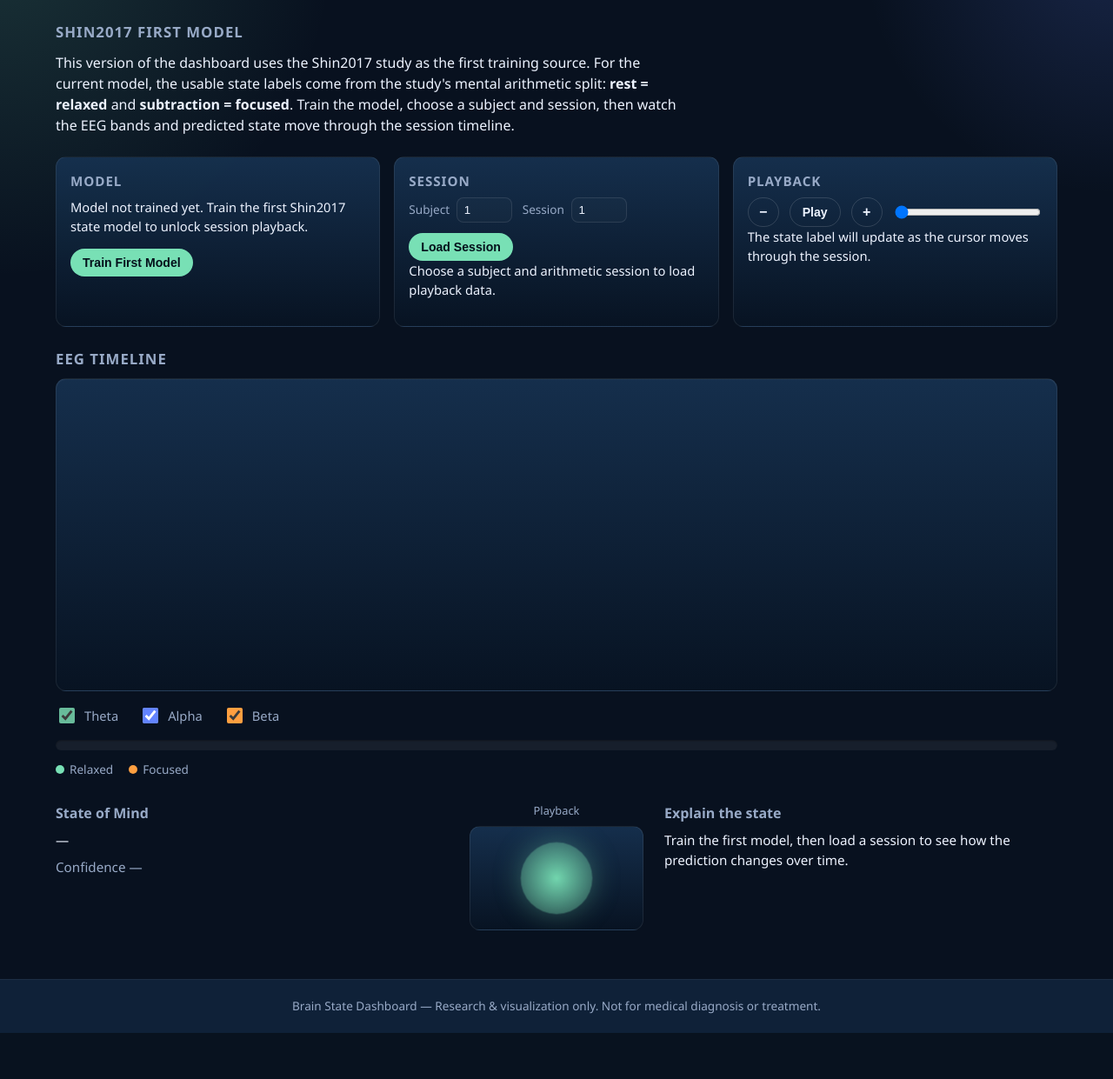
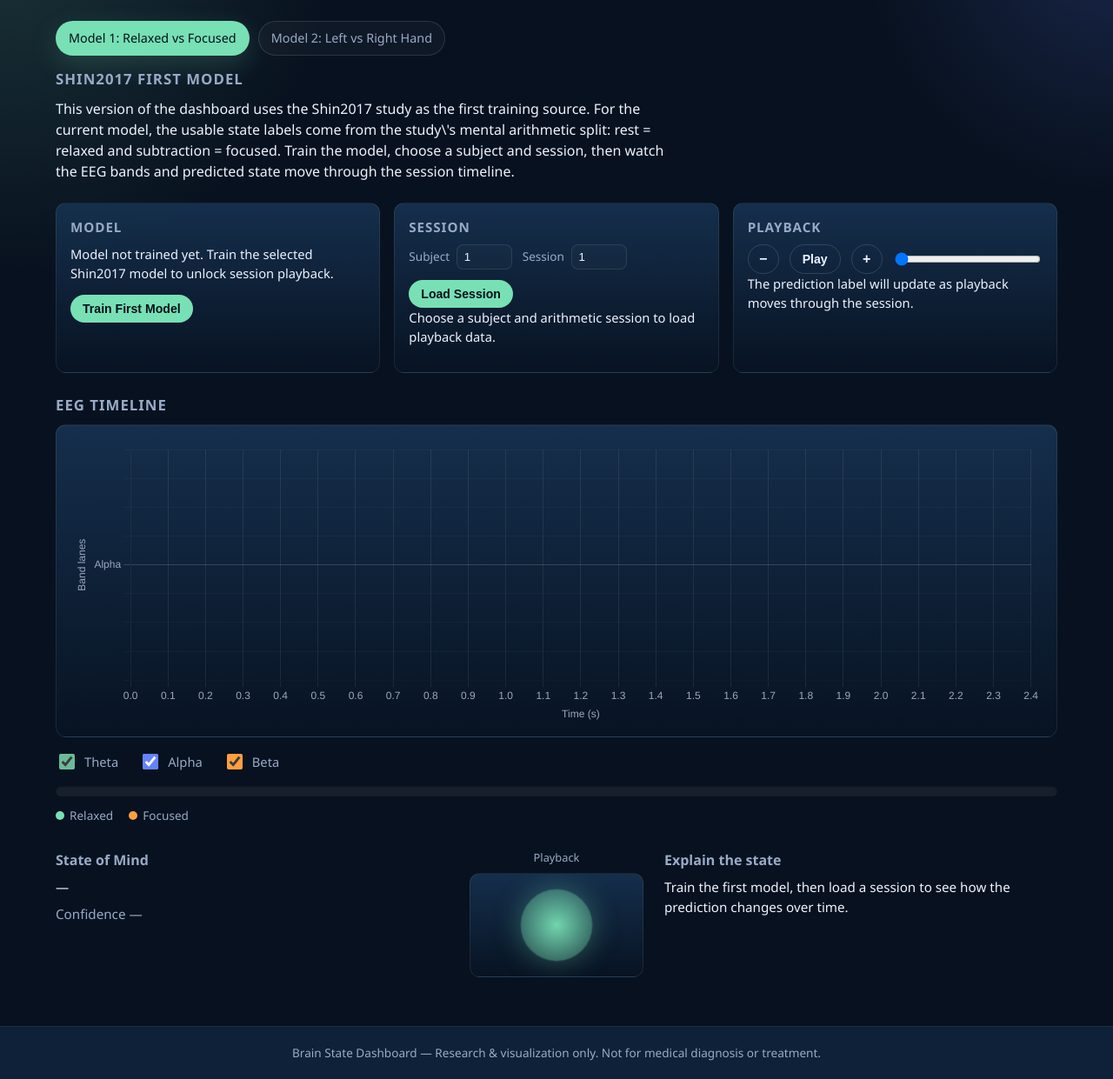
Before and after one commit to AbishekSubedi/Brain-State-DashBoard, a FastAPI app: page / in a window 1280 px wide. Shown: the part 65-1306 px from the top of the page at 87% size. Before the commit the page ends 1253 px from the top, so only its background shows below. Run offline with FastAPI, Linux system fonts and the light colour scheme.

Commit message:
Changed the frontend to show 2nd model as well

```diff
--- a/static/dashboard.js
+++ b/static/dashboard.js
@@ -4,9 +4,60 @@
     var timelineIndex = 0;
     var playbackTimer = null;
     var GRAPH_WINDOW_SECONDS = 2.4;
+    var activeMode = 'state';
+    var MODEL_CONFIG = {
+        state: {
+            mode: 'state',
+            headline: 'Shin2017 First Model',
+            intro: "This version of the dashboard uses the Shin2017 study as the first training source. For the current model, the usable state labels come from the study\\'s mental arithmetic split: rest = relaxed and subtraction = focused. Train the model, choose a subject and session, then watch the EEG bands and predicted state move through the session timeline.",
+            statusUrl: '/api/model/status',
+            trainUrl: '/api/model/train?model=svm',
+            playbackUrl: '/api/session/playback',
+            trainButtonLabel: 'Train First Model',
+            loadHint: 'Choose a subject and arithmetic session to load playback data.',
+            emptyExplanation: 'Train the first model, then load a session to see how the prediction changes over time.',
+            legend: [
+                { label: 'Relaxed', swatchClass: 'swatch-relaxed' },
+                { label: 'Focused', swatchClass: 'swatch-focused' }
+            ],
+            summaryNoun: 'state',
+            pulseClasses: { primary: 'relaxed', secondary: 'focused' },
+            explainLabel: function (label) {
+                return label === 'Focused'
+                    ? 'The model sees a window that looks closer to the Shin2017 subtraction trials than the rest trials.'
+                    : 'The model sees a window that looks closer to the Shin2017 rest trials than the subtraction trials.';
+            }
+        },
+        imagery: {
+            mode: 'imagery',
+            headline: 'Shin2017 Second Model',
+            intro: 'The second model uses Shin2017A motor-imagery trials to classify left-hand versus right-hand intent. Train the imagery model, choose a subject and session, then step through the EEG playback to see the predicted movement side change over time.',
+            statusUrl: '/api/model/imagery/status',
+            trainUrl: '/api/model/imagery/train?model=csp_lda',
+            playbackUrl: '/api/session/imagery/playback',
+            trainButtonLabel: 'Train Second Model',
+            loadHint: 'Choose a subject and imagery session to load left-vs-right playback data.',
+            emptyExplanation: 'Train the second model, then load a session to inspect left-vs-right imagery predictions.',
+            legend: [
+                { label: 'Left Hand', swatchClass: 'swatch-left' },
+                { label: 'Right Hand', swatchClass: 'swatch-right' }
+            ],
+            summaryNoun: 'movement',
+            pulseClasses: { primary: 'left', secondary: 'right' },
+            explainLabel: function (label) {
+                return label === 'Right Hand'
+                    ? 'The model sees motor-imagery activity that is closer to the right-hand class in the Shin2017A training data.'
+                    : 'The model sees motor-imagery activity that is closer to the left-hand class in the Shin2017A training data.';
+            }
+        }
+    };
 
     function byId(id) {
         return document.getElementById(id);
+    }
+
+    function getModeConfig() {
+        return MODEL_CONFIG[activeMode];
     }
 
     function setButtonLoading(button, loadingText, isLoading) {
@@ -158,7 +209,14 @@
 
     function renderChart() {
         ensureChart();
-        if (!chart || !playback) return;
+        if (!chart) return;
+        if (!playback) {
+            chart.data.datasets = [];
+            chart.options.scales.x.min = 0;
+            chart.options.scales.x.max = GRAPH_WINDOW_SECONDS;
+            chart.update('none');
+            return;
+        }
         chart.data.datasets = buildDatasets();
         updateChartViewport();
         chart.update('none');
@@ -184,12 +242,13 @@
 
     function renderTimelineBar() {
         var container = byId('stateTimeline');
-        if (!container || !playback) return;
+        if (!container) return;
         container.innerHTML = '';
+        if (!playback) return;
         var lastTime = playback.time[playback.time.length - 1] || 1;
         playback.segments.forEach(function (segment) {
             var node = document.createElement('div');
-            node.className = 'timeline-segment timeline-' + segment.label.toLowerCase();
+            node.className = 'timeline-segment timeline-' + segment.label.toLowerCase().replace(/\s+/g, '-');
             node.style.width = String(((segment.end - segment.start) / lastTime) * 100) + '%';
             node.title = segment.label + ' (' + Math.round(segment.confidence * 100) + '%)';
             container.appendChild(node);
@@ -199,8 +258,9 @@
     function setPulseState(label) {
         var pulse = byId('brainPulse');
         if (!pulse) return;
-        pulse.classList.toggle('focused', label === 'Focused');
-        pulse.classList.toggle('relaxed', label !== 'Focused');
+        var pulseClasses = getModeConfig().pulseClasses;
+        pulse.classList.remove('focused', 'relaxed', 'left', 'right');
+        pulse.classList.add(label === getModeConfig().legend[1].label ? pulseClasses.secondary : pulseClasses.primary);
     }
 
     function renderCurrentState() {
@@ -214,8 +274,8 @@
         if (!playback || !playback.timeline.length) {
             summaryEl.textContent = '—';
             confidenceEl.textContent = 'Confidence —';
-            explanationEl.textContent = 'Train the first model, then load a session to see how the prediction changes over time.';
-            playbackMetaEl.textContent = 'The state label will update as the cursor moves through the session.';
+            explanationEl.textContent = getModeConfig().emptyExplanation;
+            playbackMetaEl.textContent = 'The prediction label will update as playback moves through the session.';
             if (disclaimerEl) disclaimerEl.style.display = 'none';
             return;
         }
@@ -224,10 +284,7 @@
         var displayTime = Math.max(0, current.start);
         summaryEl.textContent = current.label;
         confidenceEl.textContent = 'Confidence ' + Math.round(current.confidence * 100) + '%';
-        explanationEl.textContent =
-            current.label === 'Focused'
-                ? 'The model sees a window that looks closer to the Shin2017 subtraction trials than the rest trials.'
-                : 'The model sees a window that looks closer to the Shin2017 rest trials than the subtraction trials.';
+        explanationEl.textContent = getModeConfig().explainLabel(current.label);
         playbackMetaEl.textContent =
             'Window ' + (timelineIndex + 1) + ' of ' + playback.timeline.length +
             ' at ' + displayTime.toFixed(1) + 's in ' + playback.session_name + '.';
@@ -293,7 +350,7 @@
         if (sessionMeta) {
             sessionMeta.textContent =
                 'Loaded subject ' + playback.subject + ', session ' + playback.session +
-                ' (' + playback.session_name + '). Dominant state: ' + playback.summary.dominant_state + '.';
+                ' (' + playback.session_name + '). Dominant ' + getModeConfig().summaryNoun + ': ' + playback.summary.dominant_label + '.';
         }
         renderTimelineBar();
         renderChart();
@@ -320,11 +377,12 @@
     }
 
     function refreshModelStatus() {
-        return fetchJson('/api/model/status').then(function (payload) {
+        var config = getModeConfig();
+        return fetchJson(config.statusUrl).then(function (payload) {
             var statusEl = byId('modelStatusText');
             if (!statusEl) return;
             if (!payload.trained) {
-                statusEl.textContent = 'Model not trained yet. Train the first Shin2017 state model to unlock session playback.';
+                statusEl.textContent = 'Model not trained yet. Train the selected Shin2017 model to unlock session playback.';
                 return;
             }
             statusEl.textContent =
@@ -336,10 +394,10 @@
         });
     }
 
-    window.trainFirstModel = function trainFirstModel() {
+    window.trainActiveModel = function trainActiveModel() {
         var button = byId('trainModelBtn');
         setButtonLoading(button, 'Training…', true);
-        fetchJson('/api/model/train?model=svm', { method: 'POST' })
+        fetchJson(getModeConfig().trainUrl, { method: 'POST' })
             .then(function (payload) {
                 var statusEl = byId('modelStatusText');
                 if (statusEl) {
@@ -361,7 +419,7 @@
         var subject = parseInt(byId('eegSubject').value, 10) || 1;
         var session = parseInt(byId('eegSession').value, 10) || 1;
         setButtonLoading(button, 'Loading…', true);
-        fetchJson('/api/session/playback?subject=' + subject + '&session=' + session)
+        fetchJson(getModeConfig().playbackUrl + '?subject=' + subject + '&session=' + session)
             .then(applyPlayback)
             .catch(function (error) {
                 handleApiError('Session load failed', error);
@@ -371,9 +429,51 @@
             });
     };
 
+    function updateModeUI() {
+        var config = getModeConfig();
+        var headline = byId('modelHeadline');
+        var intro = byId('modelIntro');
+        var trainButton = byId('trainModelBtn');
+        var sessionMeta = byId('sessionMeta');
+        var legendLabelA = byId('legendLabelA');
+        var legendLabelB = byId('legendLabelB');
+        var legendSwatchA = byId('legendSwatchA');
+        var legendSwatchB = byId('legendSwatchB');
+
+        document.querySelectorAll('.model-chip').forEach(function (chip) {
+            chip.classList.toggle('active', chip.dataset.modelMode === activeMode);
+        });
+
+        if (headline) headline.textContent = config.headline;
+        if (intro) intro.textContent = config.intro;
+        if (trainButton) {
+            trainButton.textContent = config.trainButtonLabel;
+            trainButton.dataset.defaultText = config.trainButtonLabel;
+        }
+        if (sessionMeta) sessionMeta.textContent = config.loadHint;
+        if (legendLabelA) legendLabelA.textContent = config.legend[0].label;
+        if (legendLabelB) legendLabelB.textContent = config.legend[1].label;
+        if (legendSwatchA) legendSwatchA.className = 'swatch ' + config.legend[0].swatchClass;
+        if (legendSwatchB) legendSwatchB.className = 'swatch ' + config.legend[1].swatchClass;
+
+        playback = null;
+        stopPlayback();
+        renderCurrentState();
+        renderTimelineBar();
+        renderChart();
+        refreshModelStatus();
+    }
+
     function bindControls() {
         document.querySelectorAll('.eeg-bands input[name="band"]').forEach(function (checkbox) {
             checkbox.addEventListener('change', renderChart);
+        });
+        document.querySelectorAll('.model-chip').forEach(function (chip) {
+            chip.addEventListener('click', function () {
+                if (chip.dataset.modelMode === activeMode) return;
+                activeMode = chip.dataset.modelMode;
+                updateModeUI();
+            });
         });
         var slider = byId('timelineSlider');
         if (slider) {
@@ -386,7 +486,7 @@
 
     function init() {
         bindControls();
-        refreshModelStatus();
+        updateModeUI();
     }
 
     if (document.readyState === 'loading') {
--- a/static/style.css
+++ b/static/style.css
@@ -14,6 +14,8 @@
     --beta: #ff9f40;
     --focused: #ff9f40;
     --relaxed: #78e0b5;
+    --left: #79c8ff;
+    --right: #ff7b8b;
     --radius: 12px;
     --font-sans: "DM Sans", "Segoe UI", system-ui, sans-serif;
 }
@@ -82,6 +84,37 @@ body {
 
 .info-section {
     margin-bottom: 24px;
+}
+
+.model-switcher {
+    display: flex;
+    gap: 10px;
+    margin-bottom: 14px;
+    flex-wrap: wrap;
+}
+
+.model-chip {
+    border: 1px solid rgba(255, 255, 255, 0.12);
+    background: rgba(255, 255, 255, 0.03);
+    color: var(--muted);
+    border-radius: 999px;
+    padding: 8px 14px;
+    font: inherit;
+    font-size: 0.9rem;
+    cursor: pointer;
+    transition: 140ms ease;
+}
+
+.model-chip:hover {
+    color: var(--text);
+    border-color: rgba(120, 224, 181, 0.34);
+}
+
+.model-chip.active {
+    color: #04101b;
+    background: var(--accent);
+    border-color: transparent;
+    box-shadow: 0 10px 30px rgba(120, 224, 181, 0.18);
 }
 
 .info-section h2,
@@ -269,6 +302,14 @@ body {
     background: linear-gradient(90deg, rgba(255, 159, 64, 0.88), rgba(255, 193, 115, 0.88));
 }
 
+.timeline-left-hand {
+    background: linear-gradient(90deg, rgba(121, 200, 255, 0.88), rgba(111, 170, 255, 0.88));
+}
+
+.timeline-right-hand {
+    background: linear-gradient(90deg, rgba(255, 123, 139, 0.88), rgba(255, 166, 109, 0.88));
+}
+
 .timeline-key {
     display: flex;
     gap: 18px;
@@ -287,6 +328,8 @@ body {
 
 .swatch-relaxed { background: var(--relaxed); }
 .swatch-focused { background: var(--focused); }
+.swatch-left { background: var(--left); }
+.swatch-right { background: var(--right); }
 
 .state-section {
     display: grid;
@@ -362,6 +405,16 @@ body {
     box-shadow: 0 0 32px rgba(255, 159, 64, 0.32);
 }
 
+.brain-pulse.left {
+    background: radial-gradient(circle, rgba(121, 200, 255, 0.95), rgba(121, 200, 255, 0.18));
+    box-shadow: 0 0 32px rgba(121, 200, 255, 0.3);
+}
+
+.brain-pulse.right {
+    background: radial-gradient(circle, rgba(255, 123, 139, 0.95), rgba(255, 123, 139, 0.18));
+    box-shadow: 0 0 32px rgba(255, 123, 139, 0.3);
+}
+
 @keyframes pulse {
     0%, 100% { transform: scale(0.92); }
     50% { transform: scale(1.06); }
--- a/templates/brain_state_dashboard.html
+++ b/templates/brain_state_dashboard.html
@@ -21,8 +21,12 @@
 
     <main class="main-content">
         <section class="info-section">
-            <h2>Shin2017 First Model</h2>
-            <p>
+            <div class="model-switcher">
+                <button type="button" class="model-chip active" data-model-mode="state">Model 1: Relaxed vs Focused</button>
+                <button type="button" class="model-chip" data-model-mode="imagery">Model 2: Left vs Right Hand</button>
+            </div>
+            <h2 id="modelHeadline">Shin2017 First Model</h2>
+            <p id="modelIntro">
                 This version of the dashboard uses the Shin2017 study as the first training source. For the current model,
                 the usable state labels come from the study's mental arithmetic split: <strong>rest = relaxed</strong> and
                 <strong>subtraction = focused</strong>. Train the model, choose a subject and session, then watch the EEG bands
@@ -34,7 +38,7 @@
             <div class="control-card">
                 <h2>Model</h2>
                 <p id="modelStatusText" class="status-copy">Checking model status…</p>
-                <button type="button" id="trainModelBtn" class="load-btn" onclick="if(window.trainFirstModel){window.trainFirstModel();}">Train First Model</button>
+                <button type="button" id="trainModelBtn" class="load-btn" onclick="if(window.trainActiveModel){window.trainActiveModel();}">Train First Model</button>
             </div>
             <div class="control-card">
                 <h2>Session</h2>
@@ -71,8 +75,8 @@
             </div>
             <div id="stateTimeline" class="state-timeline" aria-label="Predicted state timeline"></div>
             <div class="timeline-key">
-                <span><i class="swatch swatch-relaxed"></i>Relaxed</span>
-                <span><i class="swatch swatch-focused"></i>Focused</span>
+                <span><i id="legendSwatchA" class="swatch swatch-relaxed"></i><span id="legendLabelA">Relaxed</span></span>
+                <span><i id="legendSwatchB" class="swatch swatch-focused"></i><span id="legendLabelB">Focused</span></span>
             </div>
         </section>
 
@@ -100,6 +104,6 @@
         <p>Brain State Dashboard — Research &amp; visualization only. Not for medical diagnosis or treatment.</p>
     </footer>
 
-    <script src="{{ request.url_for('static', path='dashboard.js') }}?v=12"></script>
+    <script src="{{ request.url_for('static', path='dashboard.js') }}?v=13"></script>
 </body>
 </html>
```
